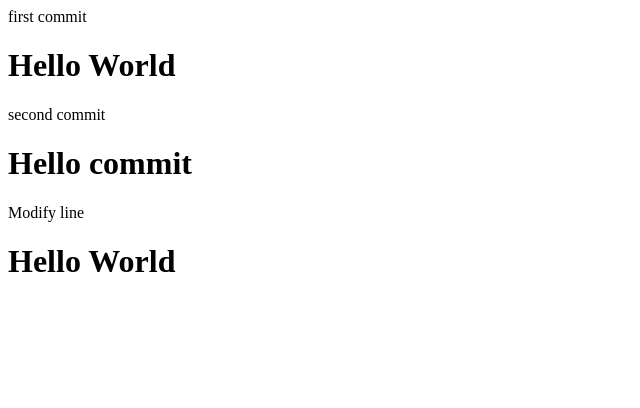
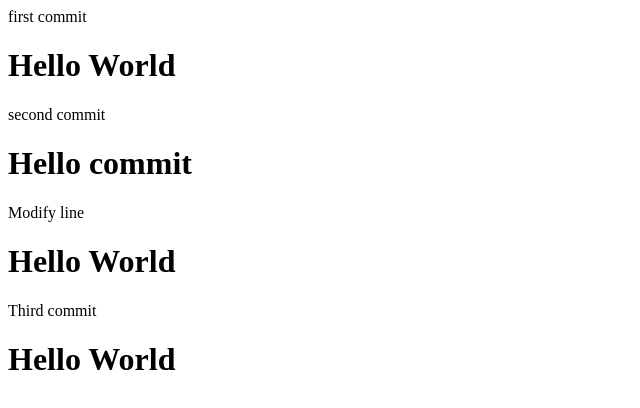
Before and after one commit to LiHye0521/HelloWorld, a plain HTML site: page index.html in a window 1280 px wide. Shown: the whole page, without its empty margins (0-640 px from the left). Drawn offline with Linux system fonts and the light colour scheme.

Commit message:
student1 first commit

```diff
--- a/index.html
+++ b/index.html
@@ -12,5 +12,10 @@
 
     Modify line
     <h1>Hello World</h1>
+
+
+    Third commit
+    <h1>Hello World</h1>
+
   </body>
 </html>
```
Also changed, not shown: GitProject/index.html (+2 -0 lines).
